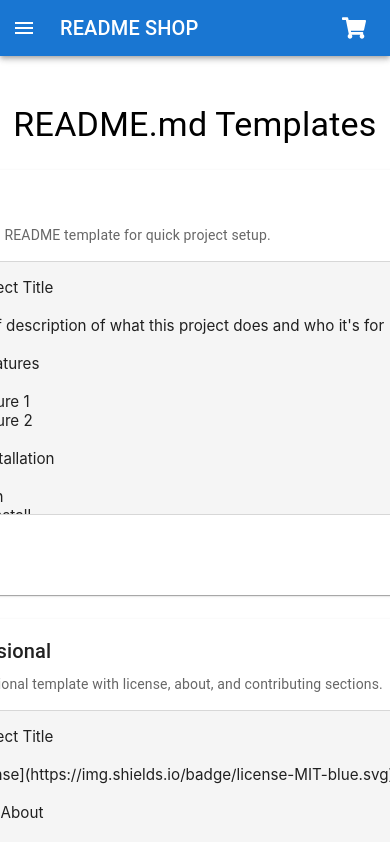
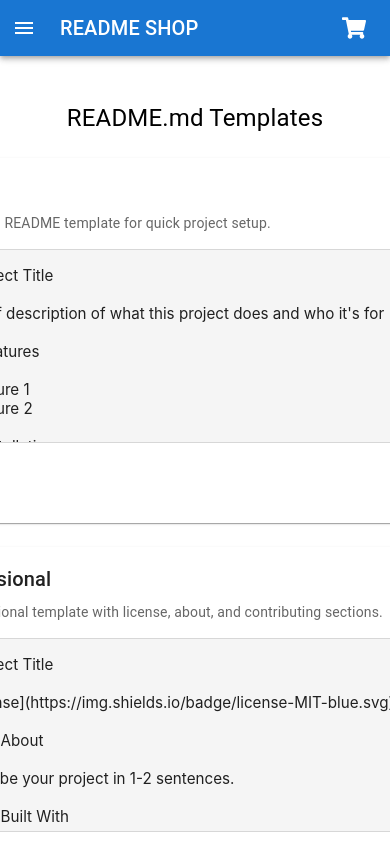
Before and after one commit to narainkarthikv/readme-shop, a React (Vite) app: page /templates in a window 390 px wide. Shown: the top 842 px of the page. Built offline with nearby package versions, Linux system fonts and the light colour scheme.

Commit message:
Made Grid responsive

```diff
--- a/src/components/Templates.jsx
+++ b/src/components/Templates.jsx
@@ -18,14 +18,14 @@ const Templates = () => {
   };
 
   return (
-    <Box sx={{ mt: 4, maxWidth: 1200, mx: 'auto' }}>
-      <Typography variant="h4" sx={{ mb: 3, textAlign: 'center' }}>
+    <Box sx={{ mt: 4, maxWidth: 1200, mx: 'auto', px: { xs: 2, sm: 3 }}}>
+      <Typography variant="h4" sx={{ mb: 3, textAlign: 'center', fontSize: { xs: '1.5rem', sm: '2rem' } }}>
         README.md Templates
       </Typography>
       <Grid container spacing={3} justifyContent="center">
         {templates.map((tpl, idx) => (
           <Grid item xs={12} sm={6} md={4} key={tpl.label}>
-            <Card sx={{ minHeight: 420, display: 'flex', flexDirection: 'column', justifyContent: 'space-between' }}>
+            <Card sx={{ height:'100%', display: 'flex', flexDirection: 'column', justifyContent: 'space-between' }}>
               <CardContent>
                 <Typography variant="h6" gutterBottom>
                   {tpl.label}
@@ -42,7 +42,7 @@ const Templates = () => {
                     overflowX: 'auto',
                     fontSize: '0.95rem',
                     minHeight: 160,
-                    maxHeight: 220,
+                    maxHeight: { xs: 160, sm: 220 },
                     mb: 1,
                     whiteSpace: 'pre-wrap',
                   }}
```
Also changed, not shown: package.json (+6 -4 lines), 1 other file (tests, documents, lock files or other folders).
